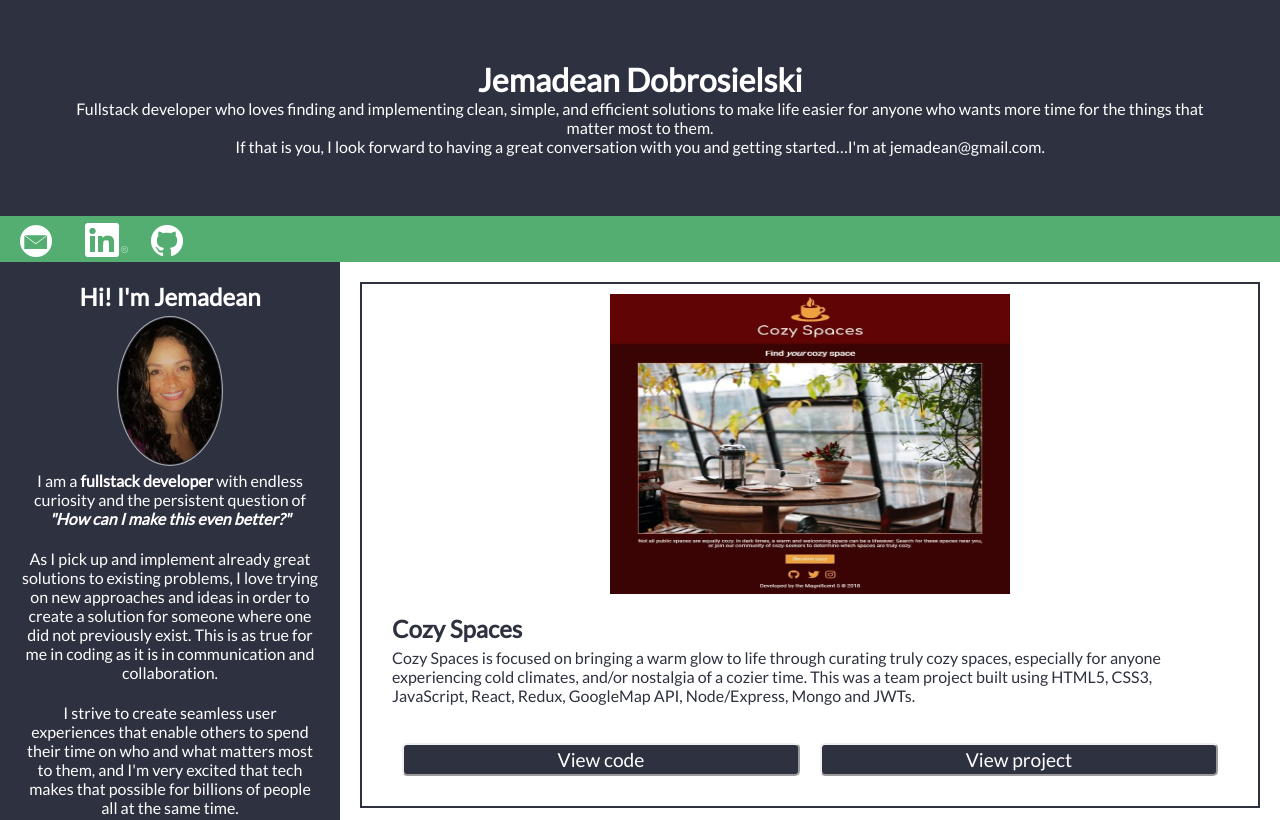
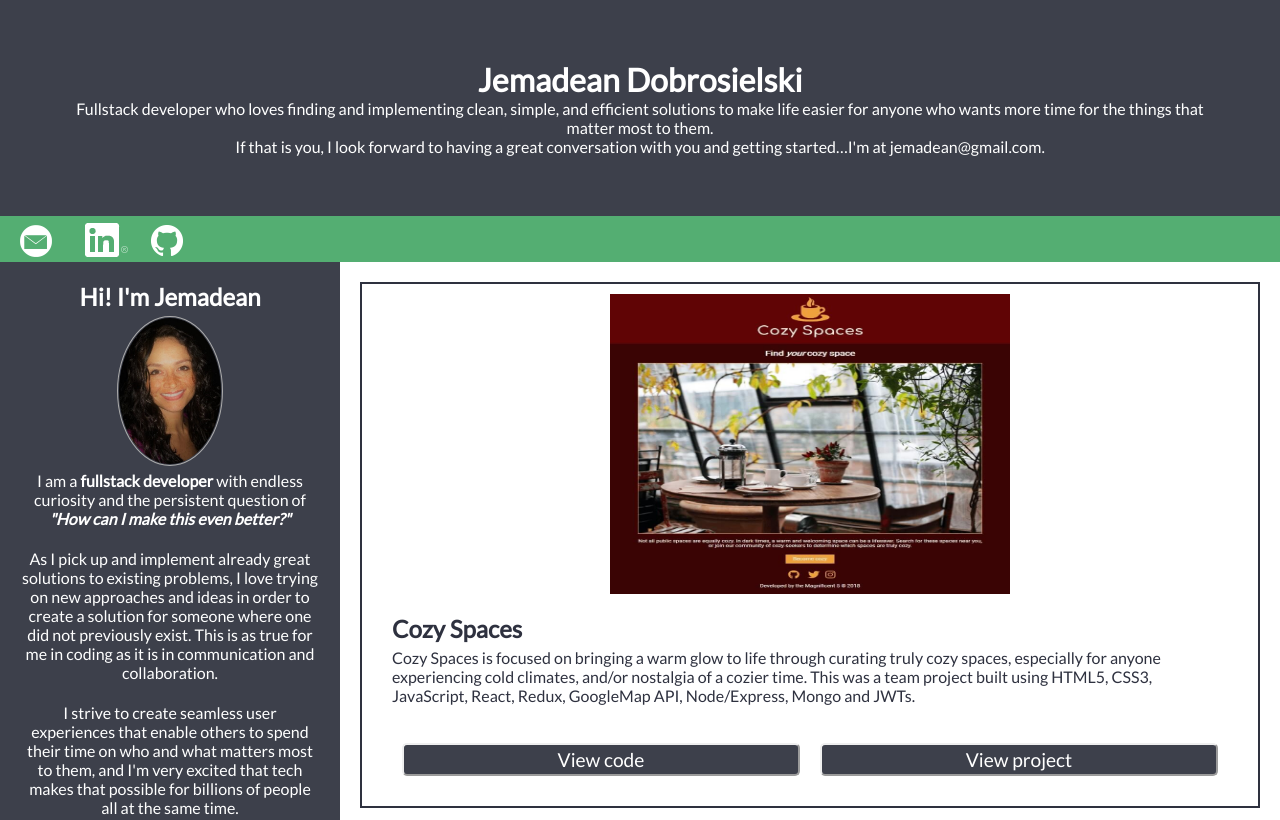
Before and after one commit to JemDobro/Profile, a plain HTML site: page index.html in a window 1280 px wide. Shown: the top 820 px of the page. Drawn offline with Linux system fonts and the light colour scheme; a script that the page names is missing.

Commit message:
lightened it up a little more

```diff
--- a/main.css
+++ b/main.css
@@ -7,7 +7,8 @@
 header {
   padding: 60px;
   text-align: center;
-  background-color: rgb(46, 49, 63);
+  /* background-color: rgb(46, 49, 63); */
+  background-color: rgb(61, 64, 75);
   color: #fff;
 }
 
@@ -65,7 +66,7 @@ aside {
   flex: 1;
   color: white;
   text-align: center;
-  background-color: rgb(46, 49, 63);
+  background-color: rgb(61, 64, 75);
   padding: 20px;
   width: 100%;
   font-family: 'Assistant', sans-serif;
@@ -82,7 +83,7 @@ section {
   display: flex;
   flex: 1 1 100%;
   justify-content: center;
-  background-color: rgb(46, 49, 63);
+  background-color:  rgb(61, 64, 75);
 }
 
 .img-container-project {
@@ -138,7 +139,7 @@ article h2 {
   padding: 3px 10px;
   border:2px outset buttonface;
   border-radius: 5px;
-  background-color: rgb(46, 49, 63);
+  background-color: rgb(61, 64, 75);
   width: 30%;
   min-width: 134px;
 }
```
